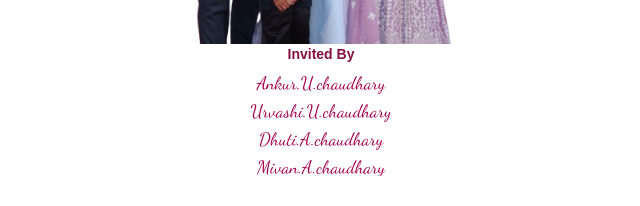
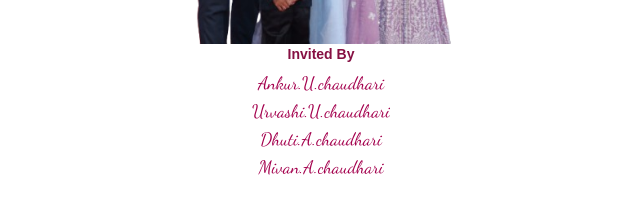
Before and after one commit to harendrasinp/invitation, a Next.js app: page /maincard in a window 1280 px wide. Shown: the part 821-1027 px from the top of the page, without its empty margins (319-959 px from the left). Built offline with nearby package versions, Linux system fonts and the light colour scheme.

Commit message:
update spell

```diff
--- a/app/maincard/page.tsx
+++ b/app/maincard/page.tsx
@@ -142,10 +142,10 @@ const Page = () => {
               initial={{ y: "100%" }}
               animate={{ y: "-100%" }}
               transition={{ duration: 12, ease: "linear", repeat: Infinity }}>
-              <p>Ankur.U.chaudhary</p>
-              <p>Urvashi.U.chaudhary</p>
-              <p>Dhuti.A.chaudhary</p>
-              <p>Mivan.A.chaudhary</p>
+              <p>Ankur.U.chaudhari</p>
+              <p>Urvashi.U.chaudhari</p>
+              <p>Dhuti.A.chaudhari</p>
+              <p>Mivan.A.chaudhari</p>
             </motion.div>
           </div>
         </div>
```
